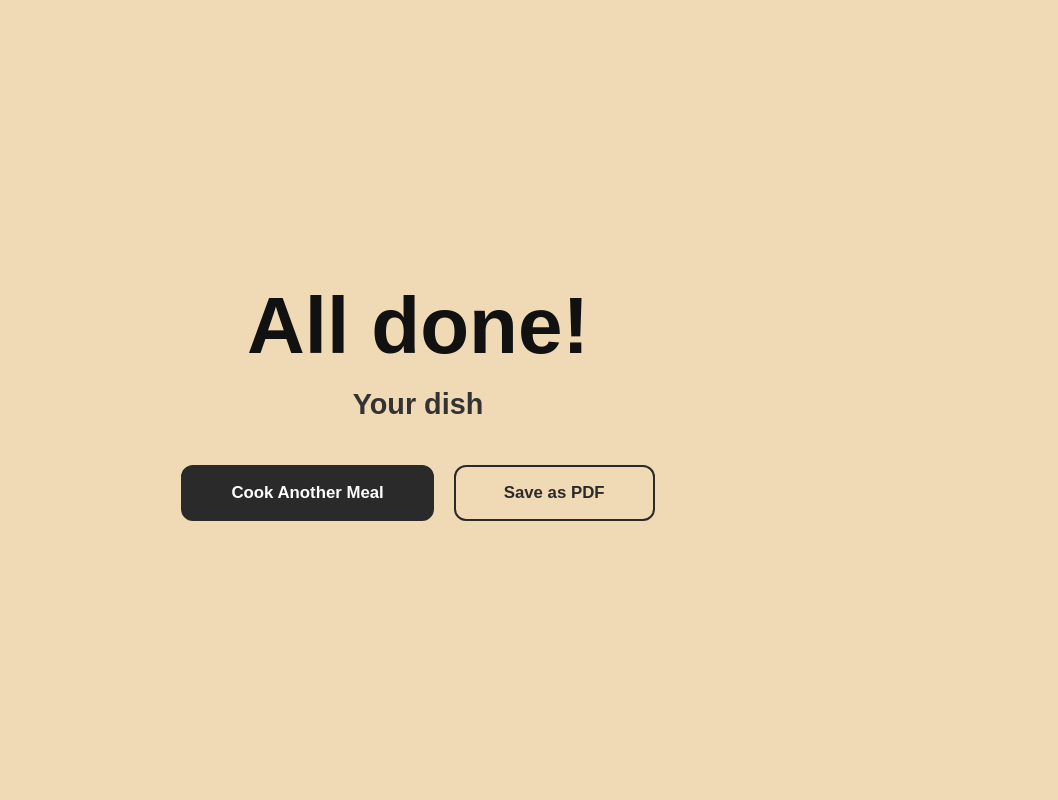
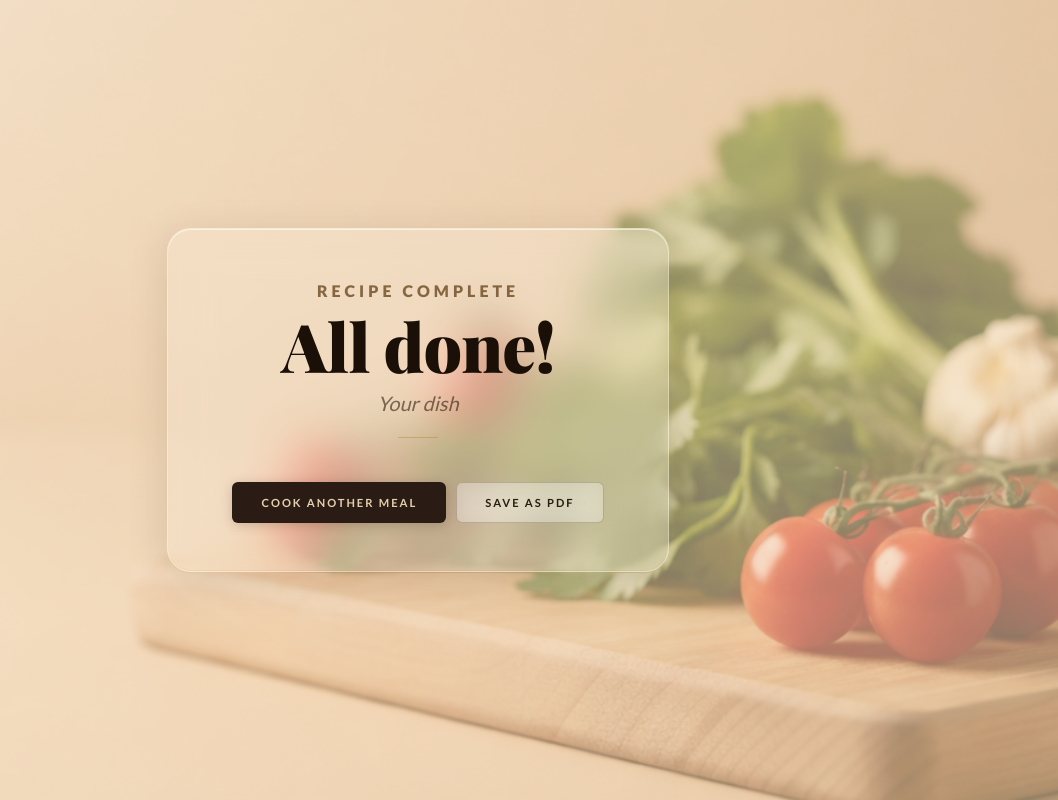
Before and after one commit to Anonymas-Doge/IrvineHacks2026, a plain HTML site: page assets/finish.html in a window 1280 px wide. Shown: the whole page, without its empty margins (222-1280 px from the left). Drawn offline with nearby package versions, Linux system fonts and the light colour scheme; a web font is replaced by a local one.

Commit message:
made finish page look nicer

```diff
--- a/assets/finish.html
+++ b/assets/finish.html
@@ -5,12 +5,177 @@
   <meta name="viewport" content="width=device-width, initial-scale=1.0">
   <title>Done!</title>
   <link rel="stylesheet" href="style.css">
+  <link href="https://fonts.googleapis.com/css2?family=Playfair+Display:ital,wght@0,400;0,700;0,900;1,400&family=Lato:wght@300;400;700;900&display=swap" rel="stylesheet">
+  <style>
+
+    .finish-page {
+      background-image: url('images/home_screen_bg.png');
+      background-size: cover;
+      background-position: center;
+      position: relative;
+      font-family: 'Lato', sans-serif;
+    }
+
+    /* Soft warm wash over the whole page */
+    .finish-page::before {
+      content: '';
+      position: absolute;
+      inset: 0;
+      background: rgba(240, 218, 185, 0.55);
+      pointer-events: none;
+      z-index: 0;
+    }
+
+    .finish-content {
+      position: relative;
+      z-index: 1;
+      display: flex;
+      flex-direction: column;
+      align-items: center;
+      gap: 10px;
+
+      /* Glass card */
+      background: rgba(255, 250, 240, 0.22);
+      backdrop-filter: blur(22px);
+      -webkit-backdrop-filter: blur(22px);
+      border: 1px solid rgba(255, 245, 220, 0.45);
+      border-radius: 24px;
+      padding: 52px 64px 48px;
+      box-shadow:
+        0 8px 40px rgba(42, 28, 14, 0.12),
+        inset 0 1px 0 rgba(255, 255, 255, 0.6),
+        inset 0 -1px 0 rgba(180, 130, 60, 0.1);
+      min-width: 480px;
+      max-width: 560px;
+    }
+
+    /* Eyebrow label */
+    .finish-eyebrow {
+      font-family: 'Lato', sans-serif;
+      font-size: 1rem;
+      font-weight: 900;
+      letter-spacing: 4px;
+      text-transform: uppercase;
+      color: rgba(87, 53, 12, 0.7);
+      margin-bottom: 2px;
+    }
+
+    /* Main title */
+    .finish-title {
+      font-family: 'Playfair Display', serif;
+      font-size: 4.2rem;
+      font-weight: 900;
+      color: #1b1008;
+      line-height: 1;
+      margin: 0 0 2px;
+      letter-spacing: -1px;
+    }
+
+    /* Dish name */
+    .finish-dish {
+      font-family: 'Lato', sans-serif;
+      font-size: 1.25rem;
+      font-weight: 400;
+      font-style: italic;
+      color: rgba(42, 28, 14, 0.6);
+      margin: 0;
+    }
+
+    /* Thin amber divider */
+    .finish-divider {
+      width: 40px;
+      height: 1.5px;
+      background: rgba(180, 110, 30, 0.35);
+      border-radius: 2px;
+      margin: 12px 0 8px;
+    }
+
+    /* Storage line */
+    .finish-storage {
+      font-family: 'Lato', sans-serif;
+      font-size: 1rem;
+      font-weight: 900;
+      letter-spacing: 0.3px;
+      color: rgba(42, 28, 14, 0.5);
+      margin: 0 0 8px;
+    }
+
+    /* Action buttons */
+    .finish-actions {
+      display: flex;
+      gap: 10px;
+      margin-top: 8px;
+    }
+
+    .finish-action-btn {
+      font-family: 'Lato', sans-serif;
+      font-size: 0.7rem;
+      font-weight: 700;
+      letter-spacing: 2px;
+      text-transform: uppercase;
+      padding: 13px 28px;
+      border-radius: 6px;
+      cursor: pointer;
+      width: auto;
+      height: auto;
+      transition: background 0.2s ease, transform 0.15s ease, box-shadow 0.2s ease;
+
+      background: #2A1C14;
+      color: rgba(240, 217, 181, 0.95);
+      border: 1px solid rgba(42, 28, 20, 0.8);
+      box-shadow: 0 2px 12px rgba(42, 28, 20, 0.2);
+    }
+
+    .finish-action-btn:hover {
+      background: #1a0f08;
+      transform: translateY(-2px);
+      box-shadow: 0 6px 20px rgba(42, 28, 20, 0.28);
+    }
+
+    .finish-action-btn-outline {
+      background: rgba(255, 255, 255, 0.28);
+      color: #2A1C14;
+      border: 1px solid rgba(42, 28, 20, 0.2);
+      box-shadow: none;
+      backdrop-filter: blur(8px);
+      -webkit-backdrop-filter: blur(8px);
+    }
+
+    .finish-action-btn-outline:hover {
+      background: rgba(255, 255, 255, 0.45);
+      transform: translateY(-2px);
+      box-shadow: 0 4px 14px rgba(42, 28, 20, 0.1);
+    }
+
+    /* Print styles — untouched */
+    .print-recipe { display: none; }
+
+    @media print {
+      body * { visibility: hidden; cursor: default !important; }
+      .print-recipe, .print-recipe * { visibility: visible; }
+      .print-recipe {
+        display: block;
+        position: fixed;
+        inset: 0;
+        padding: 40px;
+        font-family: Arial, sans-serif;
+        background: white;
+        color: black;
+      }
+      .print-recipe h2 { font-size: 2rem; margin-bottom: 20px; }
+      .print-recipe ol { font-size: 1rem; line-height: 1.8; padding-left: 20px; margin-bottom: 20px; }
+      .print-recipe p { font-style: italic; color: #555; }
+    }
+
+  </style>
 </head>
 <body>
   <div class="finish-page">
     <div class="finish-content">
+      <p class="finish-eyebrow">Recipe Complete</p>
       <h1 class="finish-title">All done!</h1>
       <p class="finish-dish" id="finishDish"></p>
+      <div class="finish-divider"></div>
       <p class="finish-storage" id="finishStorage"></p>
       <div class="finish-actions">
         <button class="finish-action-btn" id="cookAgainBtn">Cook Another Meal</button>
```
